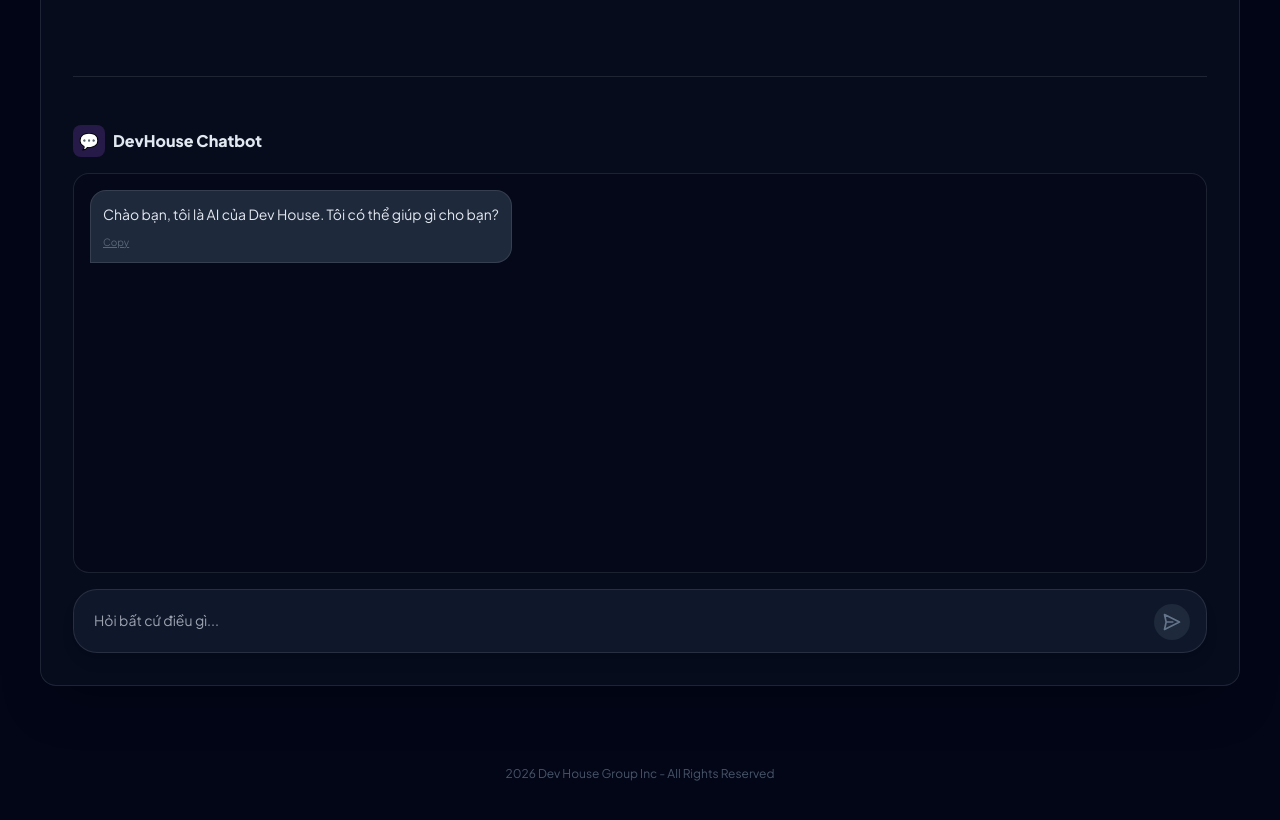
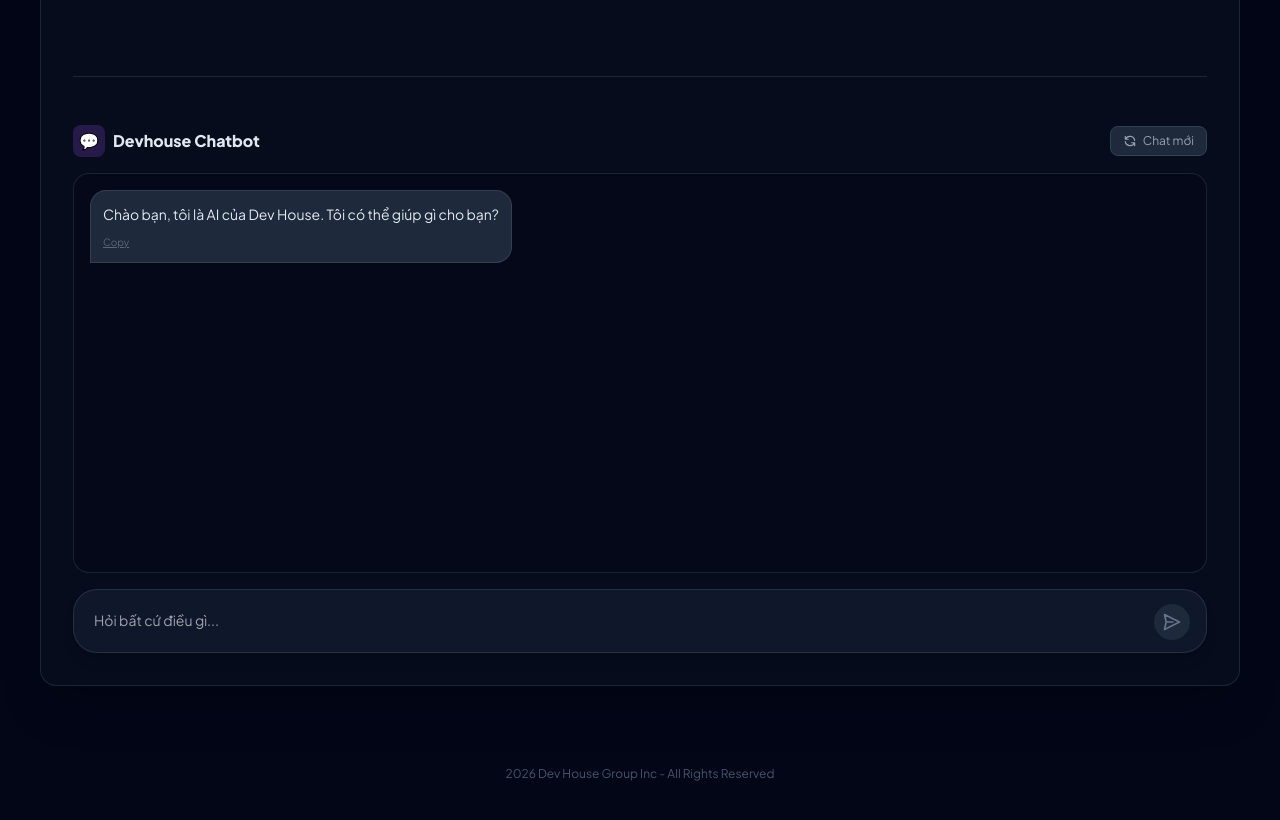
Before and after one commit to minhvuogdzz/devhouseAI, a React (Vite) app: page / in a window 1280 px wide. Shown: the part 1160-1980 px from the top of the page. Built offline with nearby package versions, Linux system fonts and the light colour scheme; no server answers.

Commit message:
git commit

```diff
--- a/src/components/Tools/AIToolbox.jsx
+++ b/src/components/Tools/AIToolbox.jsx
@@ -25,9 +25,8 @@
 
   // --- STATE MỚI CHO CHAT HISTORY ---
   const [inputMessage, setInputMessage] = useState("");
-  const [messages, setMessages] = useState([
-    { role: 'model', text: 'Chào bạn, tôi là AI của Dev House. Tôi có thể giúp gì cho bạn?' }
-  ]);
+  const initialMessage = { role: 'model', text: 'Chào bạn, tôi là AI của Dev House. Tôi có thể giúp gì cho bạn?' };
+  const [messages, setMessages] = useState([initialMessage]);
   const messagesEndRef = useRef(null);
   const textareaRef = useRef(null);
 
@@ -52,6 +51,15 @@
     finally { setLoading(false); }
   };
 
+  // --- HÀM RESET CHAT MỚI ---
+  const handleResetChat = () => {
+    if (window.confirm("Bạn có chắc muốn xóa lịch sử trò chuyện và bắt đầu lại không?")) {
+        setMessages([initialMessage]);
+        setInputMessage("");
+        if (textareaRef.current) textareaRef.current.style.height = '46px';
+    }
+  };
+
   // --- XỬ LÝ CHAT THÔNG MINH (CÓ NHỚ) ---
   const handleChatSubmit = async () => {
     if (!inputMessage.trim() || loading) return;
@@ -67,9 +75,8 @@
 
     try {
       // 2. Chuẩn bị dữ liệu gửi cho Google (Format đúng chuẩn API yêu cầu)
-      // Map từ state của mình sang format của Google: { role: 'user'/'model', parts: [{ text: ... }] }
       const apiHistory = newMessages.map(msg => ({
-        role: msg.role === 'model' ? 'model' : 'user', // API Google dùng 'model', mình dùng 'ai' hay 'model' cũng được
+        role: msg.role === 'model' ? 'model' : 'user',
         parts: [{ text: msg.text }]
       }));
 
@@ -138,9 +145,21 @@
 
       {/* --- PHẦN CHAT HISTORY MỚI --- */}
       <div className="pt-2">
-        <div className="flex items-center gap-2 mb-4">
-          <div className="w-8 h-8 rounded-lg bg-purple-500/20 flex items-center justify-center text-purple-400">💬</div>
-          <h3 className="font-bold text-slate-200">DevHouse Chatbot</h3>
+        <div className="flex items-center justify-between mb-4">
+            <div className="flex items-center gap-2">
+                <div className="w-8 h-8 rounded-lg bg-purple-500/20 flex items-center justify-center text-purple-400">💬</div>
+                <h3 className="font-bold text-slate-200">Devhouse Chatbot</h3>
+            </div>
+
+            {/* NÚT RESET CHAT MỚI */}
+            <button
+                onClick={handleResetChat}
+                className="flex items-center gap-1.5 px-3 py-1.5 text-xs font-medium text-slate-400 bg-slate-800 hover:bg-slate-700 hover:text-white rounded-lg transition-all border border-slate-700"
+                title="Xóa lịch sử và bắt đầu lại"
+            >
+                <svg className="w-3.5 h-3.5" fill="none" stroke="currentColor" viewBox="0 0 24 24"><path strokeLinecap="round" strokeLinejoin="round" strokeWidth="2" d="M4 4v5h.582m15.356 2A8.001 8.001 0 004.582 9m0 0H9m11 11v-5h-.581m0 0a8.003 8.003 0 01-15.357-2m15.357 2H15"></path></svg>
+                Chat mới
+            </button>
         </div>
 
         {/* Khung hiển thị tin nhắn (Chat Window) */}
```
